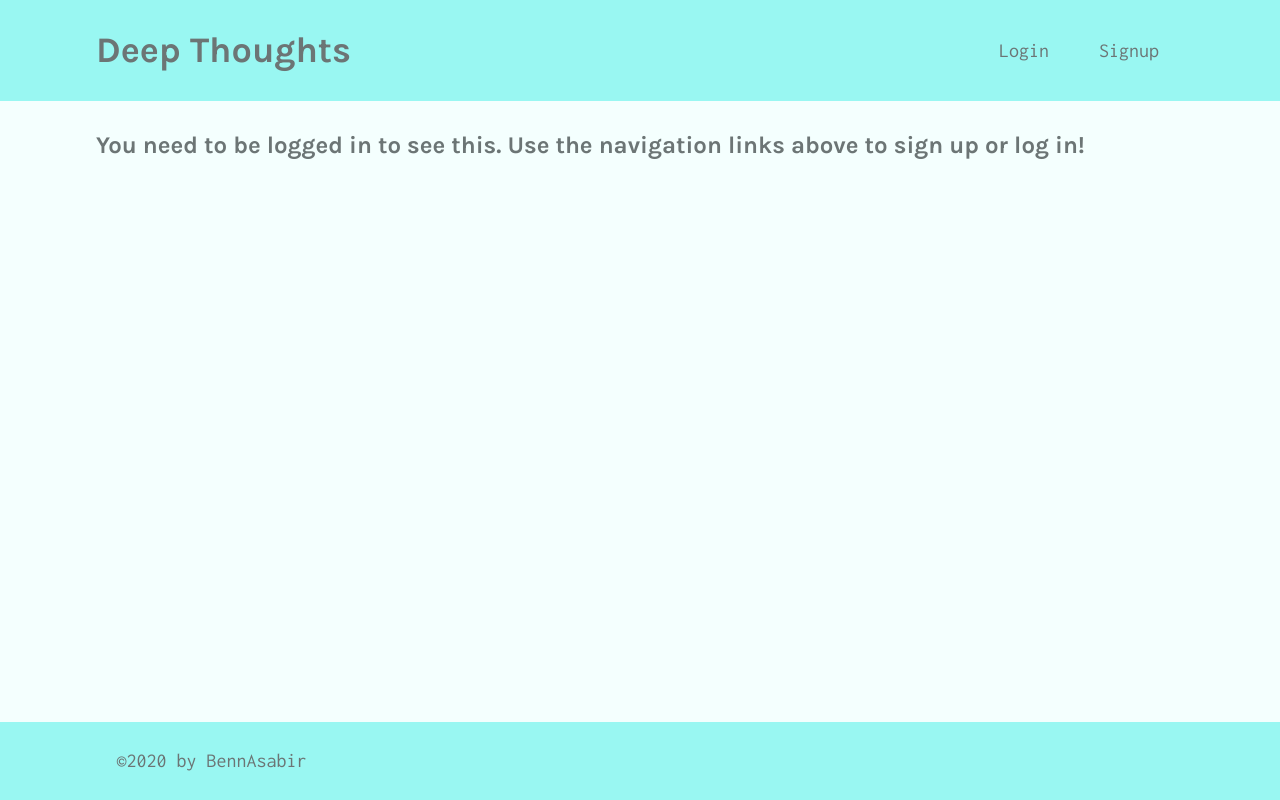
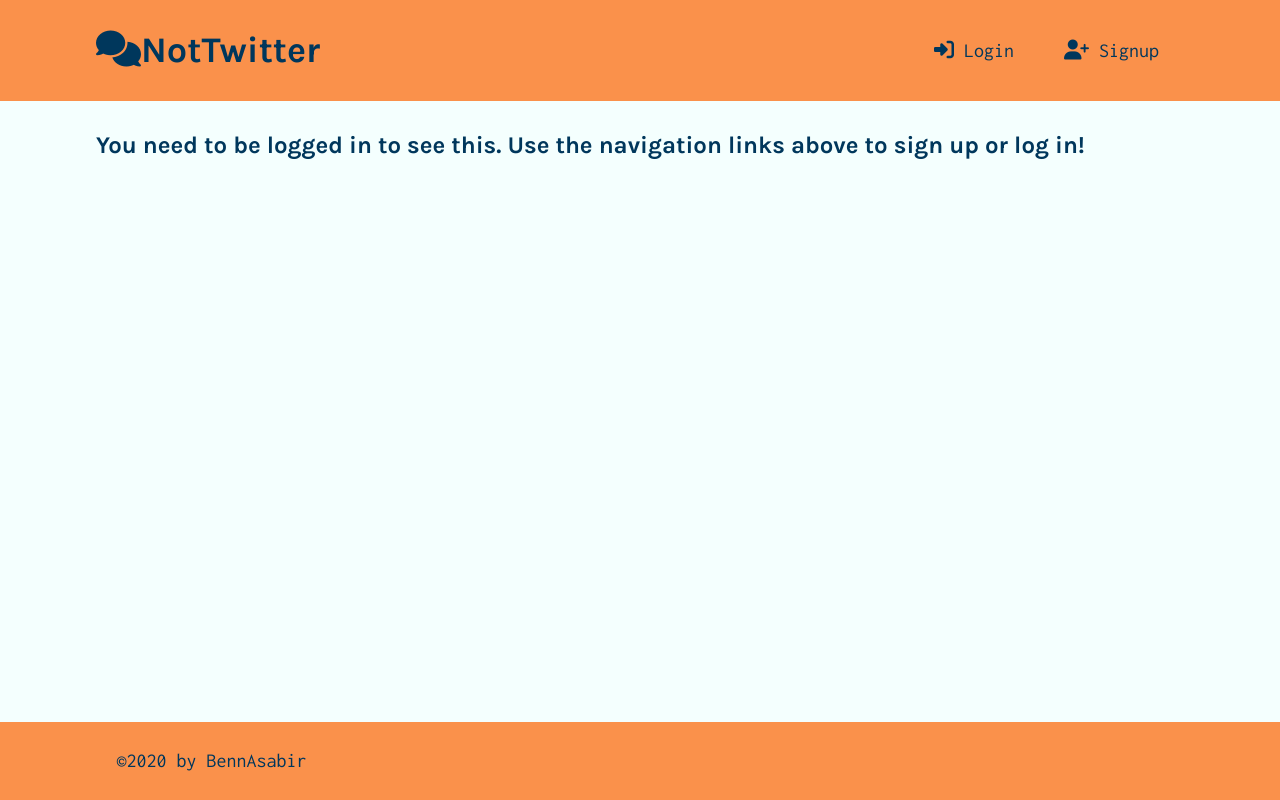
Before and after one commit to BennAsabir/Not-Twitter, a React (Create React App) app in the folder client/: page /profile/1 in a window 1280 px wide. Built offline with nearby package versions, Linux system fonts and the light colour scheme; no server answers.

Commit message:
css updated

```diff
--- a/client/public/index.html
+++ b/client/public/index.html
@@ -23,8 +23,10 @@
       Unlike "/favicon.ico" or "favicon.ico", "%PUBLIC_URL%/favicon.ico" will
       work correctly both with client-side routing and a non-root public URL.
       Learn how to configure a non-root public URL by running `npm run build`.
-    --><link href="https://fonts.googleapis.com/css2?family=Inconsolata:wght@300;400;800&family=Karla:ital,wght@0,700;1,400&display=swap" rel="stylesheet">
-    <title>Deep Thoughts</title>
+    -->
+    <link href="https://fonts.googleapis.com/css2?family=Inconsolata:wght@300;400;800&family=Karla:ital,wght@0,700;1,400&display=swap" rel="stylesheet">
+    <script src="https://kit.fontawesome.com/71b5da4686.js" crossorigin="anonymous"></script>
+    <title>NotTwitter</title>
   </head>
   <body>
     <noscript>You need to enable JavaScript to run this app.</noscript>
--- a/client/src/components/Header/index.js
+++ b/client/src/components/Header/index.js
@@ -14,21 +14,22 @@ const Header = () => {
     <header className="bg-secondary mb-4 py-2 flex-row align-center">
       <div className="container flex-row justify-space-between-lg justify-center align-center">
         <Link to="/">
-          <h1>Deep Thoughts</h1>
+
+          <h1><i class="fas fa-comments"></i>NotTwitter</h1>
         </Link>
 
         <nav className="text-center">
           {Auth.loggedIn() ? (
             <>
-              <Link to="/profile">Me</Link>
+              <Link to="/profile"><i class="fas fa-user"></i> Me</Link>
               <a href="/" onClick={logout}>
-                Logout
+              <i class="fas fa-sign-out-alt"></i> Logout
               </a>
             </>
           ) : (
             <>
-              <Link to="/login">Login</Link>
-              <Link to="/signup">Signup</Link>
+              <Link to="/login"><i class="fas fa-sign-in-alt"></i> Login</Link>
+              <Link to="/signup"><i class="fas fa-user-plus"></i> Signup</Link>
             </>
           )}
         </nav>
--- a/client/src/index.css
+++ b/client/src/index.css
@@ -1,12 +1,12 @@
 :root {
-  --primary: #497573;
-  --secondary: #99f7f2;
-  --tertiary: #b2c2c1;
+  --primary: #843B62;
+  --secondary: #fa914b;
+  --tertiary: #c2beb2;
   --quatrinary: #cadbda;
-  --light: #e1f5f4;
-  --dark: #6c7575;
+  --light: #f5efe1;
+  --dark: #00375c;
   --error: rgb(228, 46, 1);
-  --border-radius: 0.3rem;
+  --border-radius: 0.9rem;
   --spacing-one: calc(1rem * 0.25);
   --spacing-two: calc(1rem * 0.5);
   --spacing-three: 1rem;
--- a/client/src/pages/Profile.js
+++ b/client/src/pages/Profile.js
@@ -54,7 +54,7 @@ const Profile = props => {
     <div>
       <div className="flex-row mb-3">
         <h2 className="bg-dark text-secondary p-3 display-inline-block">
-          Viewing {userParam ? `${user.username}'s` : 'your'} profile.
+          Viewing {userParam ? `${user.username}'s` : 'your'} profile. <i class="fas fa-search"></i>
         </h2>
 
         {userParam && (
```
Also changed, not shown: 1 other file (tests, documents, lock files or other folders).
